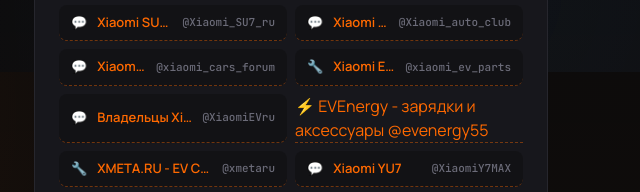
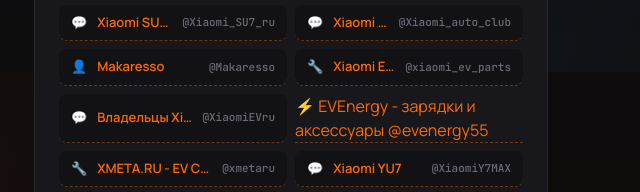
Before and after one commit to 2947733-svg/yu7site, a plain HTML site: page index.html in a window 1280 px wide. Shown: the part 4728-4920 px from the top of the page, 624-1264 px from the left. Drawn offline with Linux system fonts and the light colour scheme.

Commit message:
replace-closed-telegram-forum-with-makaresso

```diff
--- a/index.html
+++ b/index.html
@@ -1171,7 +1171,7 @@
                             <a href="https://t.me/YU7Xiaomi" target="_blank" class="source-item"> <span>💬</span> <span class="source-name">YU7 Xiaomi - сообщество владельцев</span> <span class="source-handle">@YU7Xiaomi</span> </a>
                             <a href="https://t.me/Xiaomi_SU7_ru" target="_blank" class="source-item"> <span>💬</span> <span class="source-name">Xiaomi SU7 YU7 Club</span> <span class="source-handle">@Xiaomi_SU7_ru</span> </a>
                             <a href="https://t.me/Xiaomi_auto_club" target="_blank" class="source-item"> <span>💬</span> <span class="source-name">Xiaomi Auto Club</span> <span class="source-handle">@Xiaomi_auto_club</span> </a>
-                            <a href="https://t.me/xiaomi_cars_forum" target="_blank" class="source-item"> <span>💬</span> <span class="source-name">Xiaomi Cars Forum</span> <span class="source-handle">@xiaomi_cars_forum</span> </a>
+                            <a href="https://t.me/Makaresso" target="_blank" rel="noopener" class="source-item"> <span>👤</span> <span class="source-name">Makaresso</span> <span class="source-handle">@Makaresso</span> </a>
                             <a href="https://t.me/xiaomi_ev_parts" target="_blank" class="source-item"> <span>🔧</span> <span class="source-name">Xiaomi EV Parts - запчасти</span> <span class="source-handle">@xiaomi_ev_parts</span> </a>
                             <a href="https://t.me/XiaomiEVru" target="_blank" class="source-item"> <span>💬</span> <span class="source-name">Владельцы Xiaomi EV</span> <span class="source-handle">@XiaomiEVru</span> </a>
                             <a href="https://t.me/evenergy55" target="_blank" rel="noopener" class="source-link"><span class="source-icon">⚡</span> EVEnergy - зарядки и аксессуары @evenergy55</a>
```
